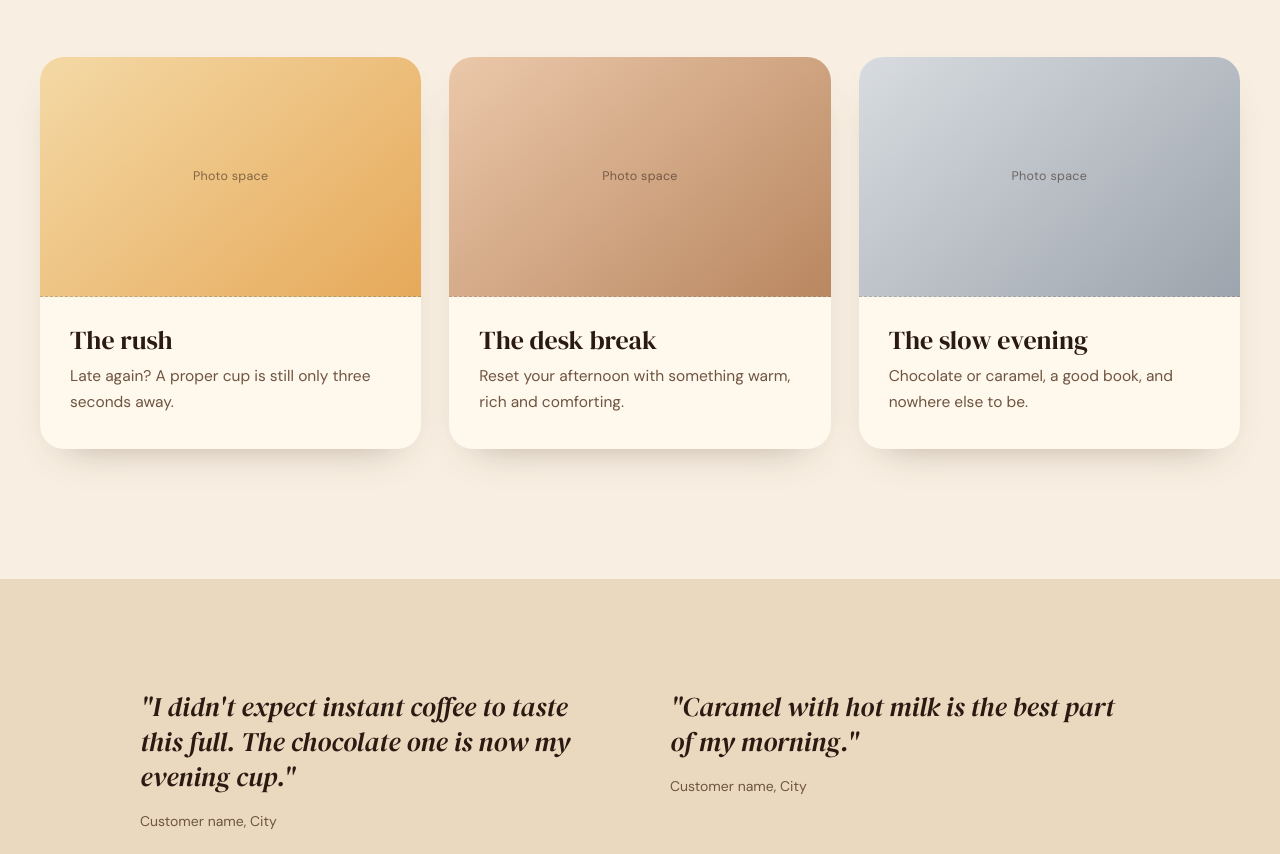
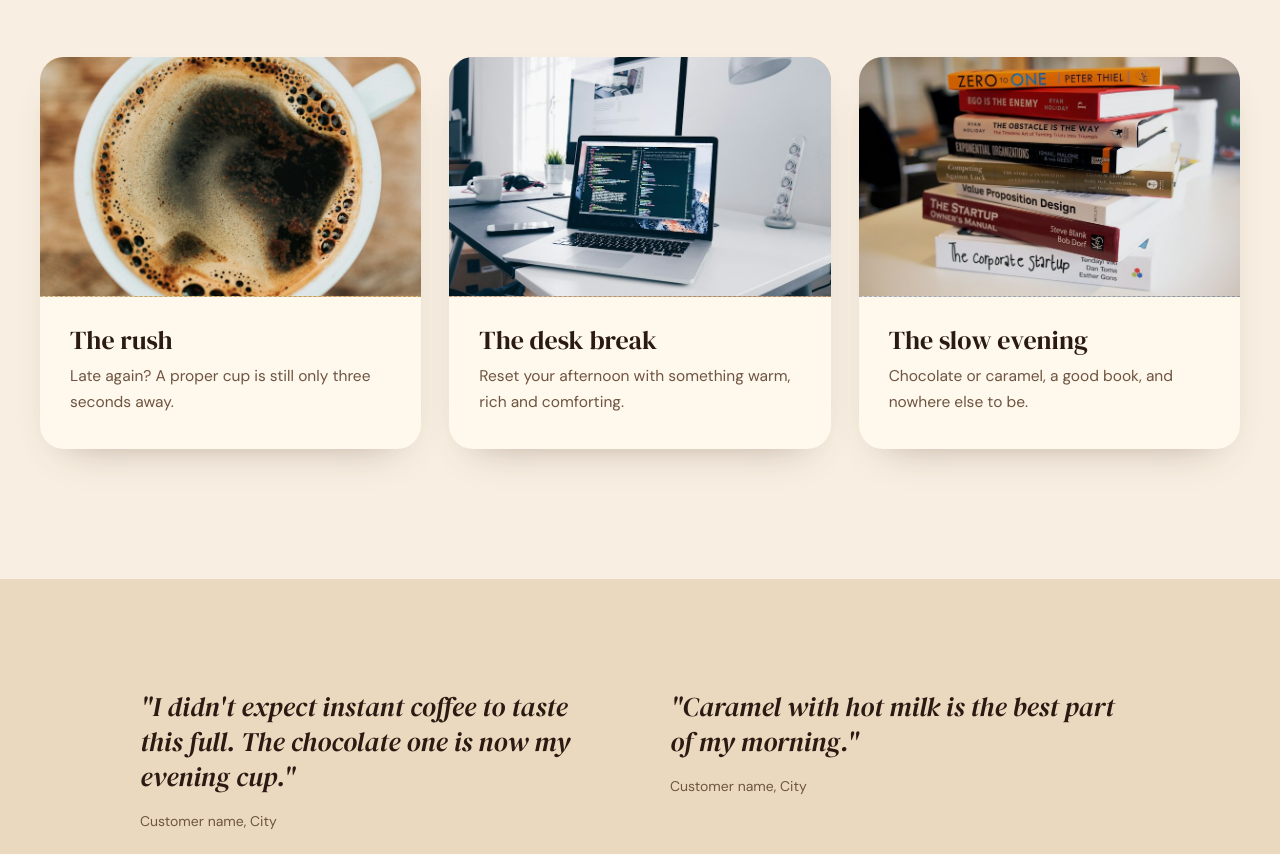
Before and after one commit to dharanya2504/Dhara-enterprises, a plain HTML site: page index.html in a window 1280 px wide. Shown: the part 5821-6675 px from the top of the page. Drawn offline with Linux system fonts and the light colour scheme.

Commit message:
Add photos for morning moments cards

```diff
--- a/index.html
+++ b/index.html
@@ -600,6 +600,20 @@
             color: rgba(42, 26, 18, .55);
             letter-spacing: .3px;
             border-bottom: 1px dashed rgba(42, 26, 18, .25);
+            overflow: hidden;
+            position: relative;
+        }
+
+        .m-photo img {
+            width: 100%;
+            height: 100%;
+            object-fit: cover;
+            display: block;
+            transition: transform .4s ease;
+        }
+
+        .m-card:hover .m-photo img {
+            transform: scale(1.06);
         }
 
         .m1 {
@@ -980,21 +994,27 @@
             <h2>Made for every kind of morning.</h2>
             <div class="m-grid">
                 <div class="m-card">
-                    <div class="m-photo m1">Photo space</div>
+                    <div class="m-photo m1">
+                        <img src="images/rush.jpg" alt="The rush - quick morning coffee" loading="lazy">
+                    </div>
                     <div class="m-body">
                         <h3>The rush</h3>
                         <p>Late again? A proper cup is still only three seconds away.</p>
                     </div>
                 </div>
                 <div class="m-card">
-                    <div class="m-photo m2">Photo space</div>
+                    <div class="m-photo m2">
+                        <img src="images/desk-break.jpg" alt="The desk break - afternoon coffee at desk" loading="lazy">
+                    </div>
                     <div class="m-body">
                         <h3>The desk break</h3>
                         <p>Reset your afternoon with something warm, rich and comforting.</p>
                     </div>
                 </div>
                 <div class="m-card">
-                    <div class="m-photo m3">Photo space</div>
+                    <div class="m-photo m3">
+                        <img src="images/slow-evening.jpg" alt="The slow evening - chocolate, coffee and a book" loading="lazy">
+                    </div>
                     <div class="m-body">
                         <h3>The slow evening</h3>
                         <p>Chocolate or caramel, a good book, and nowhere else to be.</p>
```
Also changed, not shown: images/desk-break.jpg (added), images/rush.jpg (added), images/slow-evening.jpg (added).
